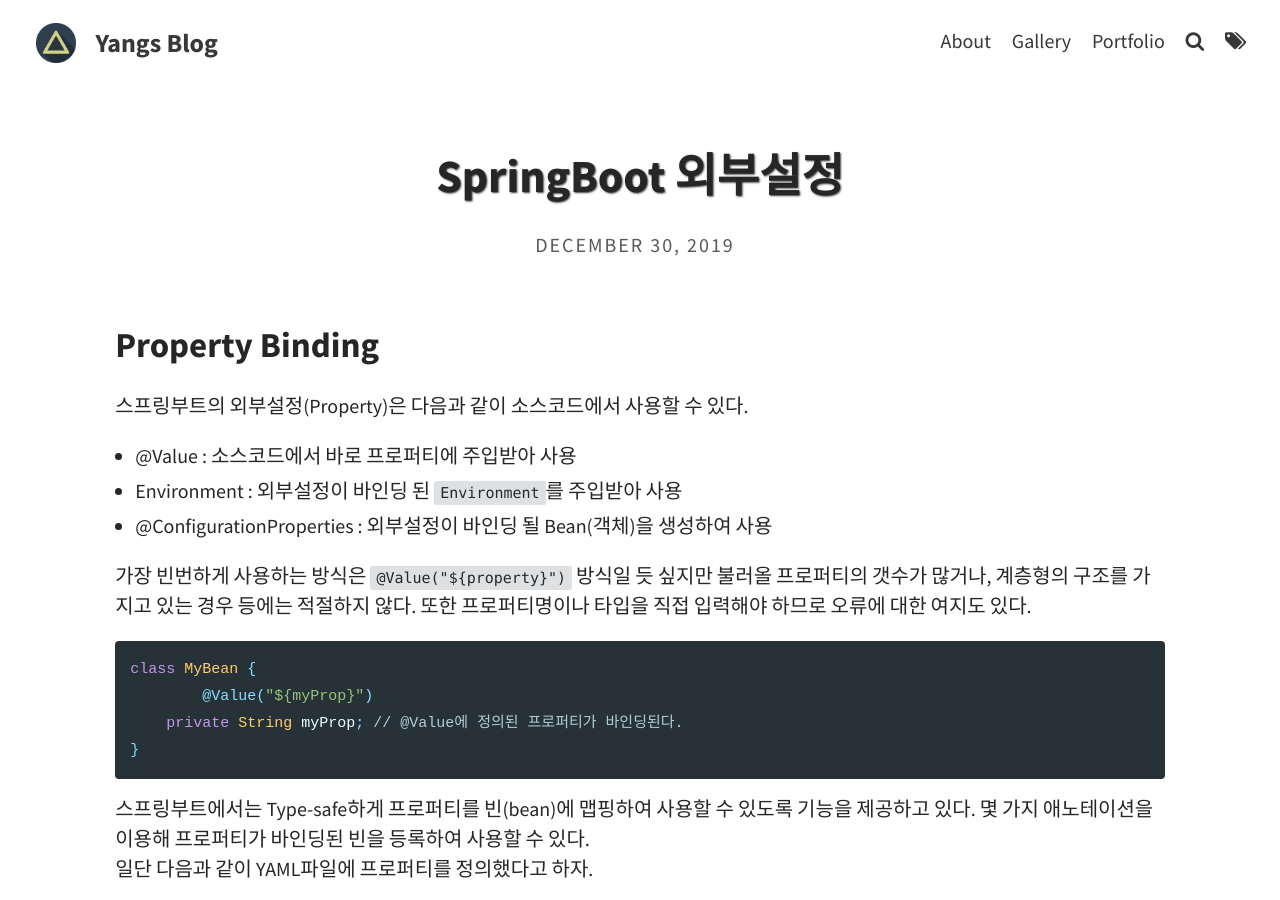
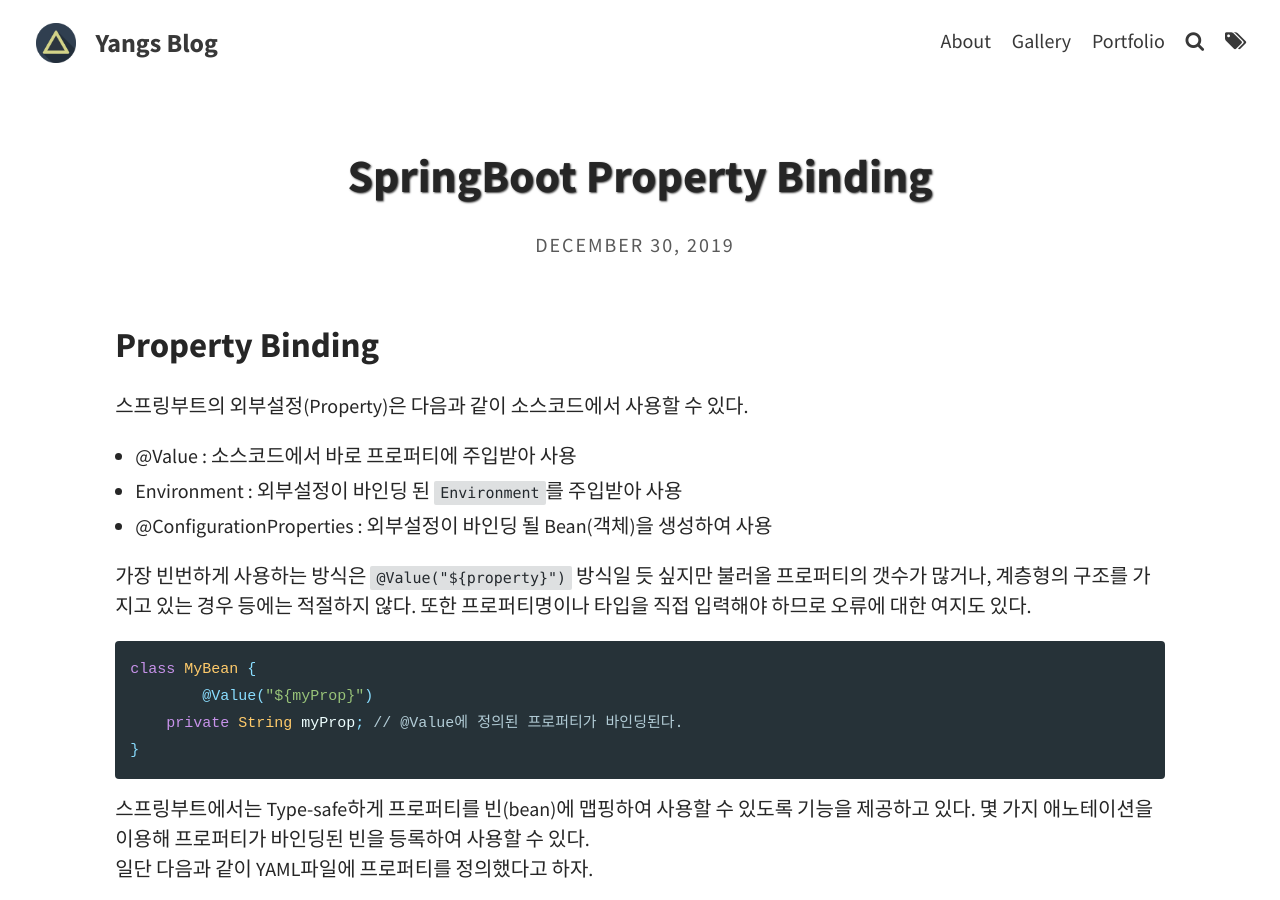
Before and after one commit to swampwar/swampwar.github.io, a Jekyll site: the page built from _posts/2019-12-30-SpringBoot Property Binding.md, in a window 1280 px wide and 900 px high. Built offline with Jekyll 4.4.1, drawn with Linux system fonts in a browser that asks for light colours.

Commit message:
SpringBoot 프로퍼티 바인딩 포스팅

```diff
--- a/_posts/2019-12-30-SpringBoot Property Binding.md
+++ b/_posts/2019-12-30-SpringBoot Property Binding.md
@@ -1,6 +1,6 @@
 ---
 layout: post
-title: SpringBoot 외부설정
+title: SpringBoot Property Binding
 tags: [Java, Spring, SpringBoot, 외부설정, application.properties, application.yml, ConfigurationProperties, EnableConfigurationProperties, ConfigurationPropertiesScan]
 ---
 ## Property Binding
```
